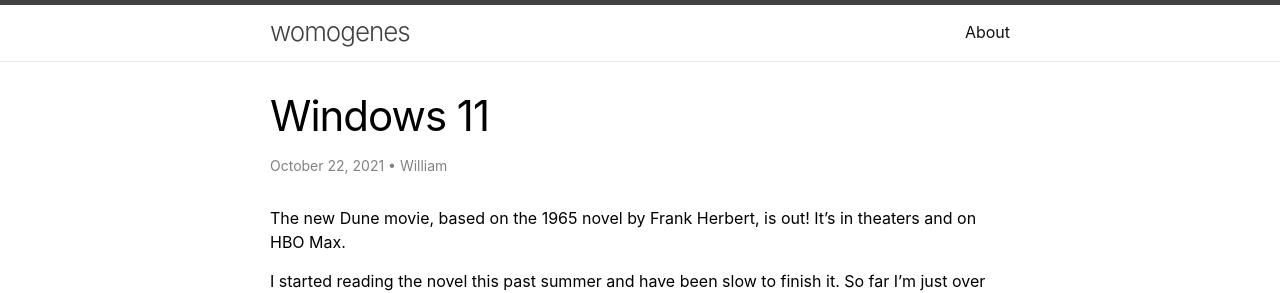
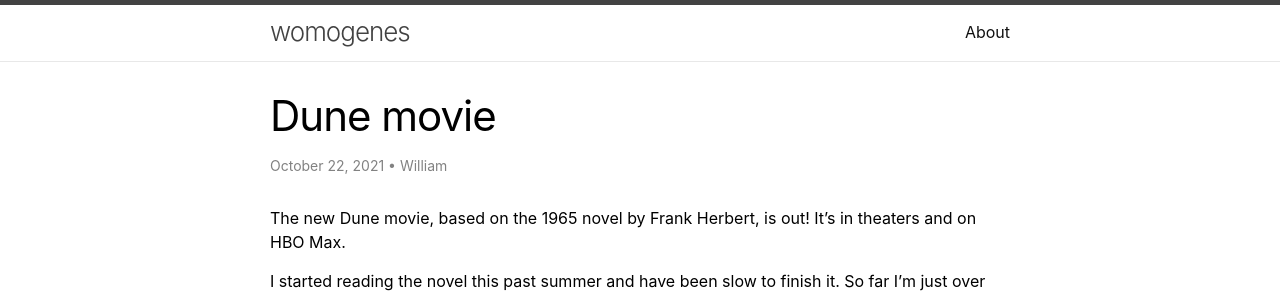
Before and after one commit to womogenes/blog, a Jekyll site: the page built from _posts/2021-10-22-dune.md, in a window 1280 px wide. Shown: the top 293 px of the page. Built offline with Jekyll 4.4.1, drawn with Linux system fonts in a browser that asks for light colours.

Commit message:
Change title of most recent post

```diff
--- a/_posts/2021-10-22-dune.md
+++ b/_posts/2021-10-22-dune.md
@@ -1,6 +1,6 @@
 ---
 layout: post
-title: Windows 11
+title: Dune movie
 excerpt: The new Dune movie is out and I can't watch it
 ---
 
```
